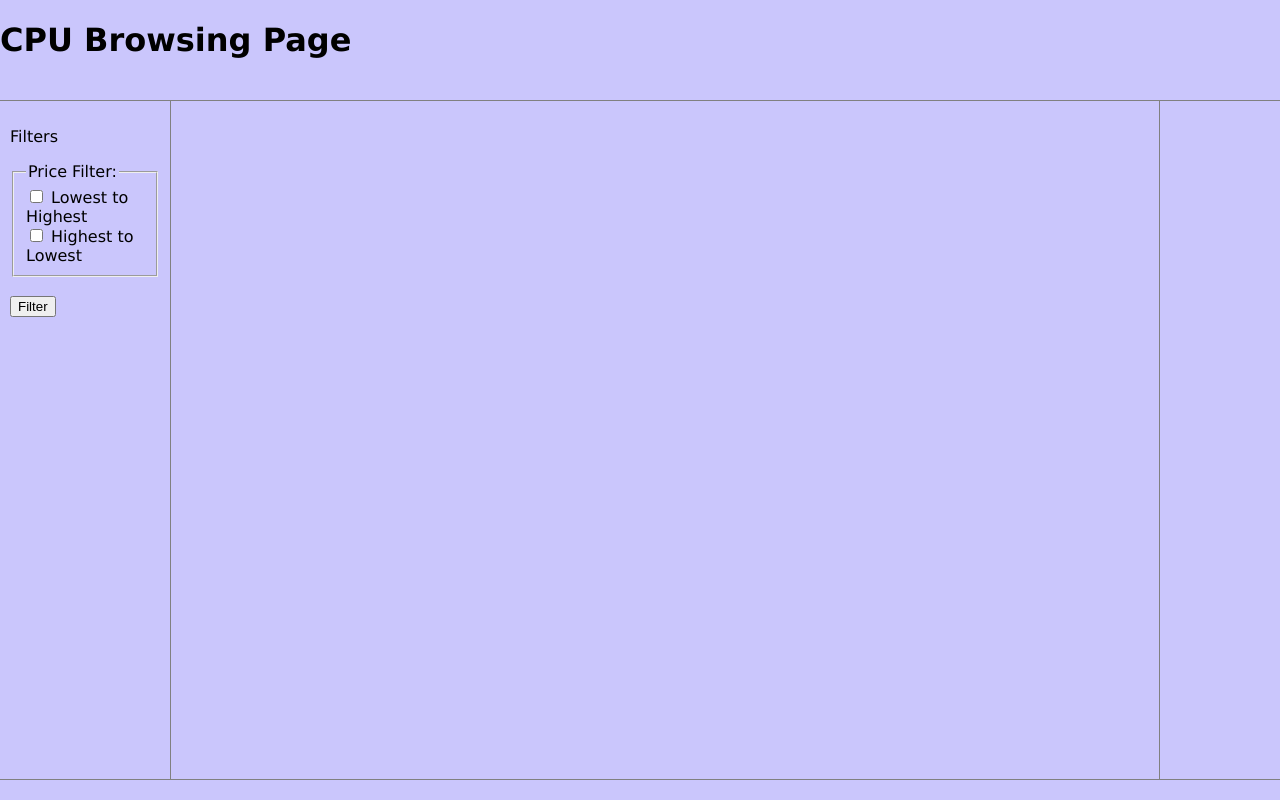
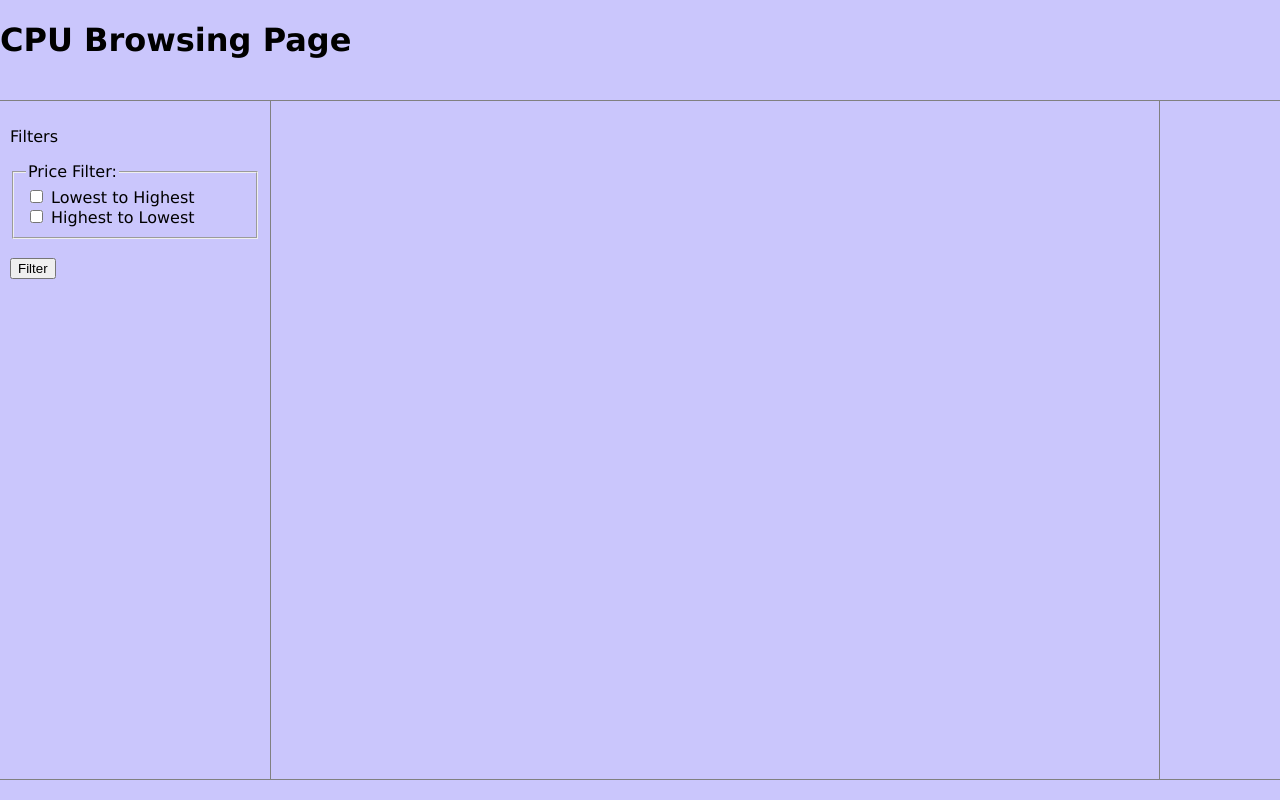
Before and after one commit to jomer4lyfe/ITC-350-Database, a Flask app: page /CPU in a window 1280 px wide. Run offline with Flask 3, Linux system fonts and the light colour scheme; data that the repository does not hold is empty.

Commit message:
bigger left menu

```diff
--- a/static/css/teststyles.css
+++ b/static/css/teststyles.css
@@ -30,7 +30,7 @@ body {
 }
 
 .leftMenu {
-    flex: 0 0 150px; /* Adjust width as needed */
+    flex: 0 0 250px; /* Adjust width as needed */
     border-right: solid 1px grey;
     padding: 10px;
 }
```
